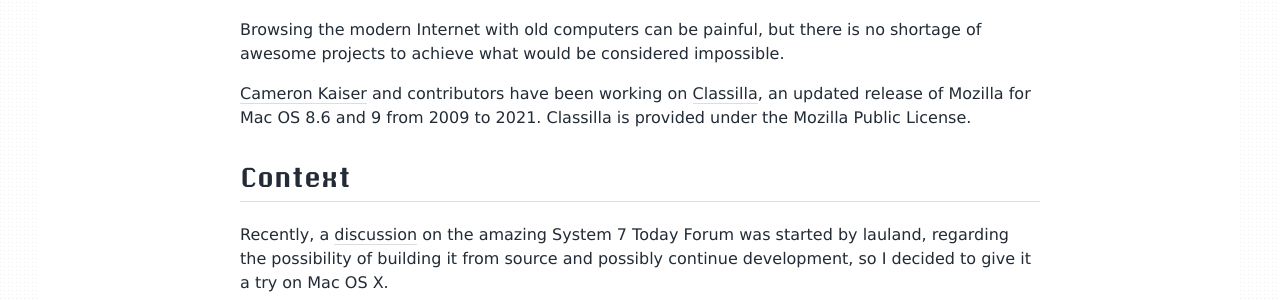
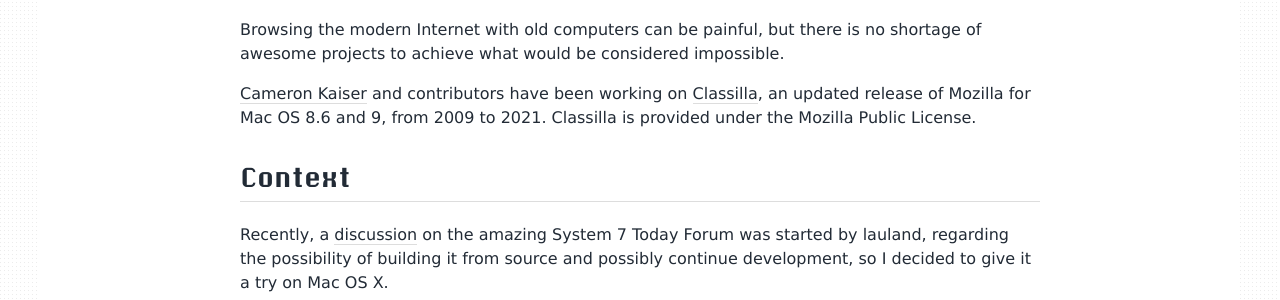
Before and after one commit to garamb1/garamb1.github.io, a Jekyll site: the page built from _posts/2024-07-19-classilla-build.md, in a window 1280 px wide and 900 px high, scrolled down 398 px. Shown: the part 176-476 px from the top of the window. Built offline with Jekyll 4.4.1, drawn with Linux system fonts in a browser that asks for light colours.

```diff
--- a/_posts/2024-07-19-classilla-build.md
+++ b/_posts/2024-07-19-classilla-build.md
@@ -12,7 +12,7 @@ image: /post-imgs/2024-07-19-classilla-build/screenshot.png
 
 Browsing the modern Internet with old computers can be painful, but there is no shortage of awesome projects to achieve what would be considered impossible.
 
-[Cameron Kaiser](https://www.floodgap.com) and contributors have been working on [Classilla](https://www.floodgap.com/software/classilla/), an updated release of Mozilla for Mac OS 8.6 and 9 from 2009 to 2021. Classilla is provided under the Mozilla Public License.
+[Cameron Kaiser](https://www.floodgap.com) and contributors have been working on [Classilla](https://www.floodgap.com/software/classilla/), an updated release of Mozilla for Mac OS 8.6 and 9, from 2009 to 2021. Classilla is provided under the Mozilla Public License.
 
 ## Context
 
```
